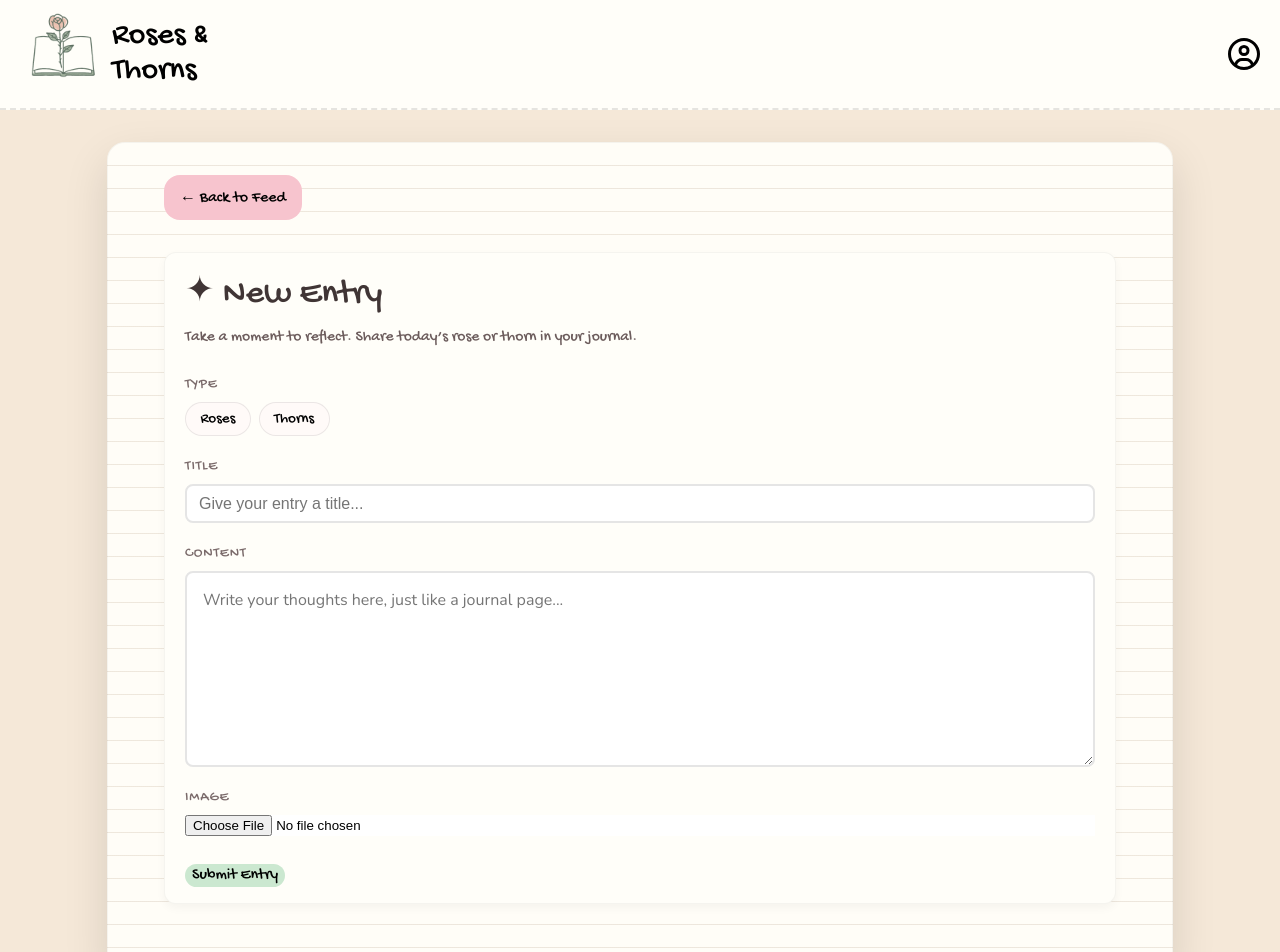
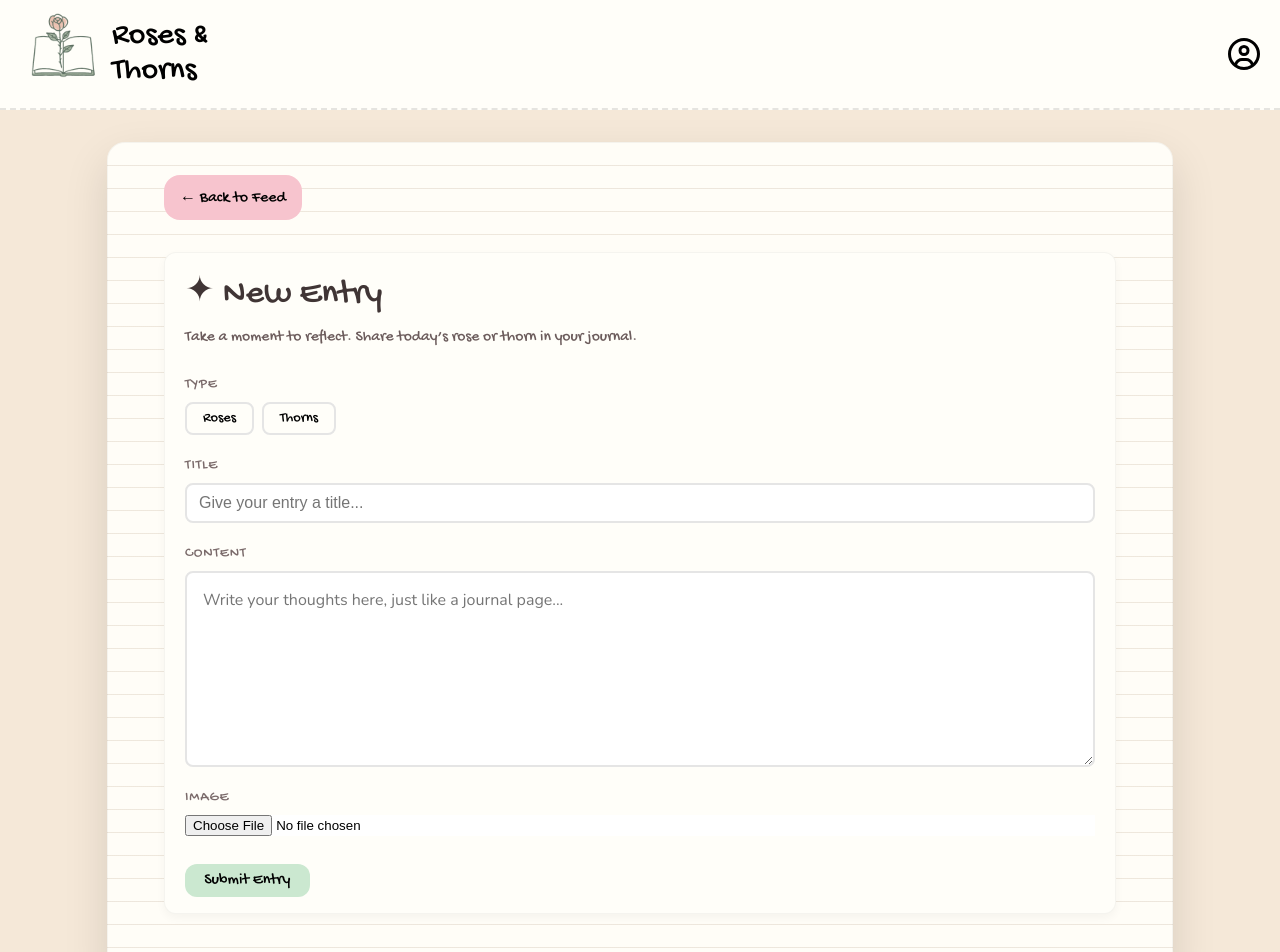
Before and after one commit to mmari0c/roses-and-thorns, a React (Vite) app: page /create-post in a window 1280 px wide. Shown: the top 952 px of the page. Built offline with nearby package versions, Linux system fonts and the light colour scheme; a web font is replaced by a local one.

Commit message:
minor style changes

```diff
--- a/src/App.css
+++ b/src/App.css
@@ -79,13 +79,11 @@
 .filter-bar button.rose-active {
   background: var(--rose-bg);  /* soft pastel red background */
   border-color: #d8aaaa;
-  color: #8a4d4d;
 }
 
 .filter-bar button.thorn-active {
   background: var(--thorn-bg);  /* soft pastel green background */
   border-color: #aaddcc;
-  color: #4d8a7a;
 }
 
 .filter-bar button.all-active {
--- a/src/routes/CreatePost.css
+++ b/src/routes/CreatePost.css
@@ -87,25 +87,24 @@
 
  .rose-type,
  .thorn-type {
-   padding: 0.45rem 0.9rem;
-   border-radius: 999px;
-   border: 1px solid rgba(0, 0, 0, 0.08);
-   background: #fffaf8;
+   transition: background 0.15s ease, transform 0.1s ease, box-shadow 0.1s ease;
+   padding: 0.4rem 1rem;
+   border-radius: 8px;
+   border: 2px solid #e5e5e5;
+   background: #fffef9;
+   color: black;
    cursor: pointer;
-   font-size: 0.95rem;
-   transition: background 0.15s ease, transform 0.1s ease, box-shadow 0.1s ease;
+   font-size: 0.9rem;
  }
 
  .rose-type.active {
-   background: var(--rose-soft, #fcd5df);
-   border-color: var(--rose-accent);
-   box-shadow: 0 2px 6px rgba(252, 150, 171, 0.4);
+  background: var(--rose-bg);  /* soft pastel red background */
+  border-color: #d8aaaa;
  }
 
  .thorn-type.active {
-   background: var(--thorn-soft, #d3f0d2);
-   border-color: var(--thorn-accent);
-   box-shadow: 0 2px 6px rgba(144, 199, 144, 0.5);
+  background: var(--thorn-bg);  /* soft pastel green background */
+  border-color: #aaddcc;
  }
 
  .rose-type:hover,
@@ -116,6 +115,9 @@
  /* Submit button a bit softer */
  .submit-entry {
    margin-top: 0.5rem;
+   padding: 0.45rem 1.2rem;
+   border: none;
+   border-radius: 12px;
    align-self: flex-start;
    background-color: var(--thorn-accent);
  }
```
